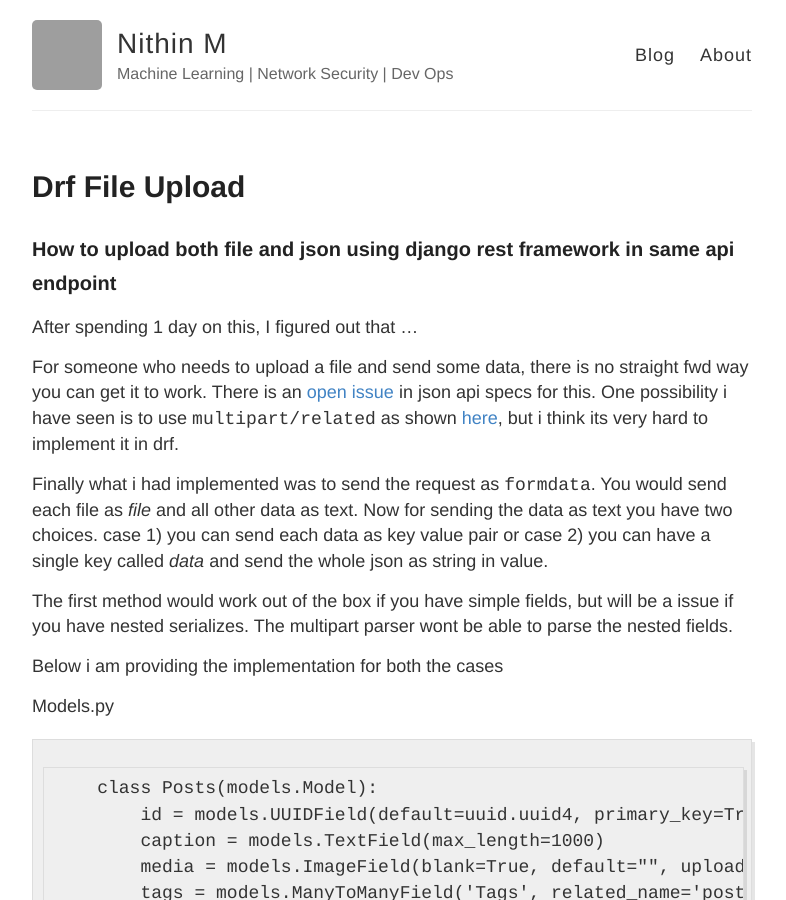
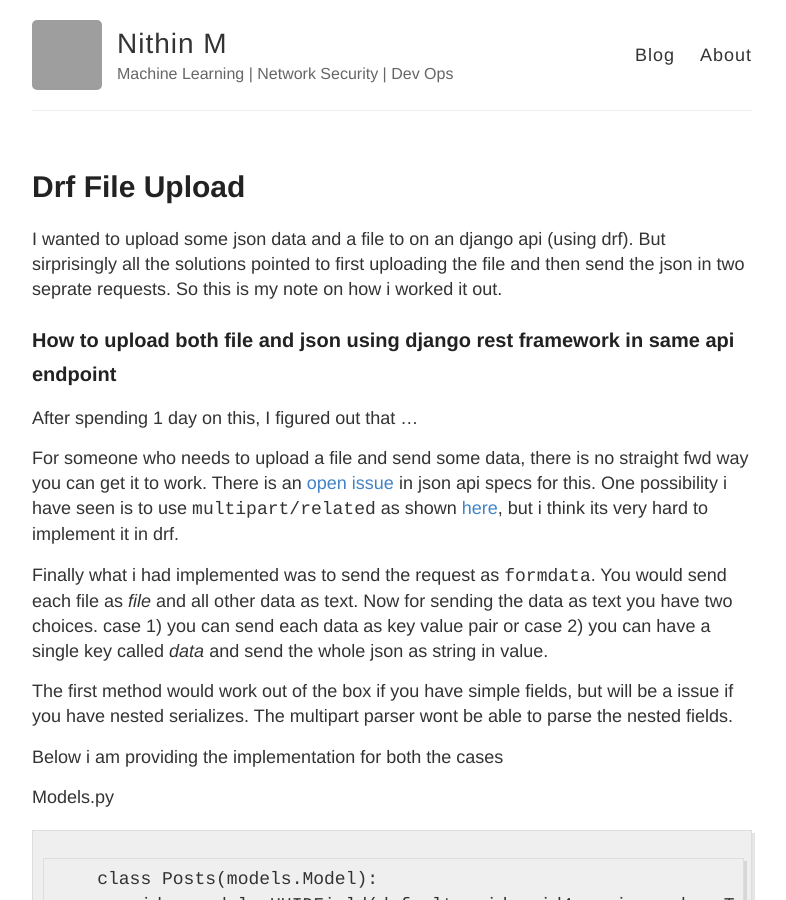
Before and after one commit to nithinmurali/blog, a Jekyll site: the page built from _posts/2018-5-25-DRF-File-Upload.md, in a window 1280 px wide and 900 px high. Shown: the whole window, without its empty margins (248-1034 px from the left). Built offline with Jekyll 4.4.1, drawn with Linux system fonts in a browser that asks for light colours; our own code applies the rules of GitHub Pages for plain Markdown files; comment, search, counter and statistics services are not loaded; grey boxes are pictures that could not be loaded.

Commit message:
Update 2018-5-25-DRF-File-Upload.md

```diff
--- a/_posts/2018-5-25-DRF-File-Upload.md
+++ b/_posts/2018-5-25-DRF-File-Upload.md
@@ -1,3 +1,5 @@
+I wanted to upload some json data and a file to on an django api (using drf). But sirprisingly all the solutions pointed to first uploading the file and then send the json in two seprate requests. So this is my note on how i worked it out.
+
 ### How to upload both file and json using django rest framework in same api endpoint
 
 After spending 1 day on this, I figured out that ...
```
